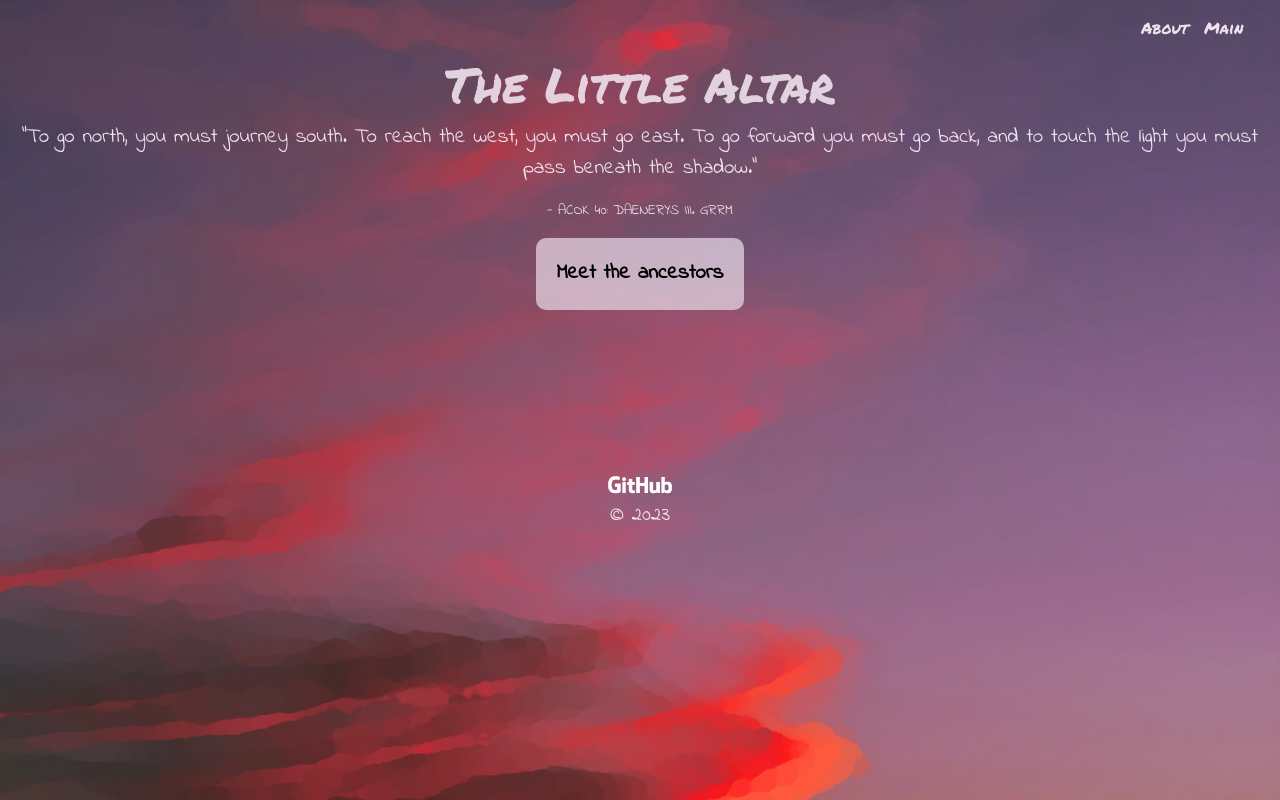
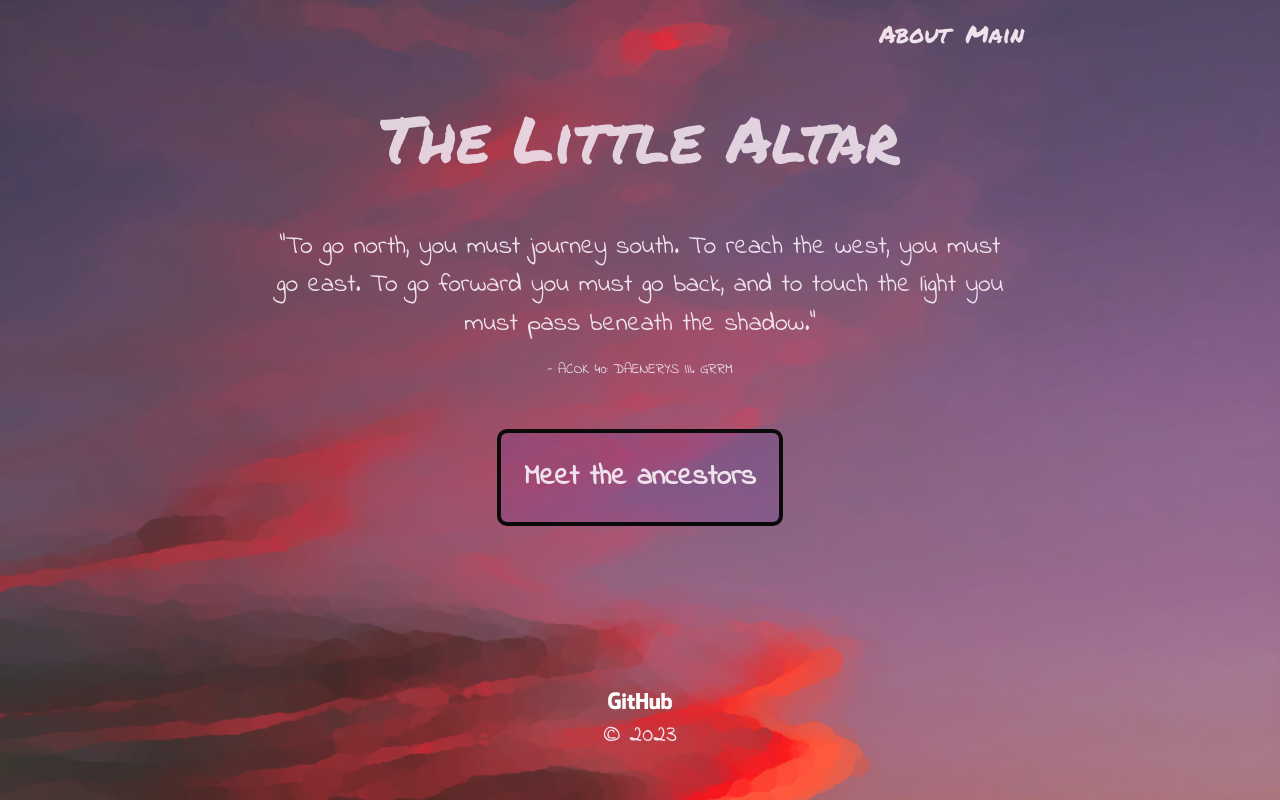
Before and after one commit to tracybrtn/little-altar, a React (Create React App) app: page / in a window 1280 px wide. Built offline with nearby package versions, Linux system fonts and the light colour scheme; a web font is replaced by a local one.

Commit message:
better CSS for large screens

```diff
--- a/package.json
+++ b/package.json
@@ -1,6 +1,7 @@
 {
   "name": "little-altar",
   "version": "0.1.0",
+  "homepage": "https://tracybrtn.github.io/little-altar",
   "private": true,
   "dependencies": {
     "@testing-library/jest-dom": "^5.17.0",
@@ -15,6 +16,8 @@
     "web-vitals": "^2.1.4"
   },
   "scripts": {
+    "predeploy": "npm run build",
+    "deploy": "gh-pages -d build",
     "start": "react-scripts start",
     "build": "react-scripts build",
     "test": "react-scripts test",
@@ -37,5 +40,8 @@
       "last 1 firefox version",
       "last 1 safari version"
     ]
+  },
+  "devDependencies": {
+    "gh-pages": "^6.0.0"
   }
 }
--- a/src/index.css
+++ b/src/index.css
@@ -5,7 +5,7 @@
 :root {
   --primary-color: #efe2ed;
   --secondary-color: #ed8f8f;
-  --tertiary-color: #1d000f;
+  --tertiary-color:  #e78fed28;
   --quaternary-color: #ffffff;
 }
 
@@ -23,12 +23,6 @@ body {
 
   margin: 0 1.3em 0 1.3em;
 }
-
-/*.home-page body {
-
-}*/
-
-
 
 /*FONTS*/
 h1, h2, h3, h4, h5, h6 {
@@ -83,8 +77,9 @@ button {
   border-radius: 10px;
   text-align: center;
   background-color: var(--primary-color);
+  color: #0a0a0a;
   font-weight: 600;
-  border-style: solid;
+  border-style: none;
 }
 
 /*COMPONENTS*/
@@ -134,13 +129,6 @@ footer p {
   height: 4em;
 }
 
-.back-btns button:hover {
-  background-color: var(--secondary-color);
-}
-
-.back-btns button:hover a {
-  color: var(--primary-color);
-}
 /*end of BACK BTNS*/
 
 /*STORYTELLING*/
@@ -180,22 +168,14 @@ footer p {
 }
 
 .start-btn {
-  border: none;
   font-size: 1.3em;
-  padding: 1em;
-  background-color:#efe2edad
+  padding: 0.8em;
 }
 
-.start-btn:hover {
-  background-color:var(--primary-color)
-}
 /*END OF HOME PAGE*/
 
 /*PROFILE PAGES*/
-.profile-page button {
-  color: var(--primary-color);
-  background-color: #3518dc18;
-}
+
 
 /*ERROR PAGE*/
 .pages-error-end {
@@ -204,3 +184,52 @@ footer p {
   text-align: center;
   min-height: 50vh;
 }
+
+/*Media Queries for Laptop*/
+@media only screen and (min-width: 992px) {
+  body{
+    margin: 0vh 30vh 0vh 30vh;
+  }
+
+  p {
+    font-size: 1.6em;
+  }
+
+  button {
+    background-color: #3518dc18;
+    color: var(--primary-color);
+    border: solid;
+    border-color: #0a0a0a;
+    border-width: 4px;
+    font-size: 1.8em;
+  }
+
+  /*Homepage*/
+  .home-page h1 {
+    margin: 0.5em 0 0.8em 0;
+    font-size: 4em;
+  }
+  .quote{
+    margin: 2em;
+  }
+
+  .start-btn {
+    font-size: 1.8em;
+  }
+
+  /*About*/
+  li {
+    font-size: 1.5em;
+  }
+
+  /**/
+  .storytelling {
+    justify-content: center;
+    column-gap: 2em;
+  }
+
+  button:hover {
+    font-size: 2em;
+    background-color: #e78fed28;
+  }
+}
--- a/src/pages/Home.js
+++ b/src/pages/Home.js
@@ -3,7 +3,7 @@ import { Link } from "react-router-dom";
 
 const Home = () => {
   return (
-    <main className="home-page d-flex flex-column align-items-center">
+    <main className="home-page d-flex flex-column align-items-center justify-content-center">
       <section>
         <h1>The Little Altar</h1>
         <div className="quote">
```
Also changed, not shown: 1 other file (tests, documents, lock files or other folders).
